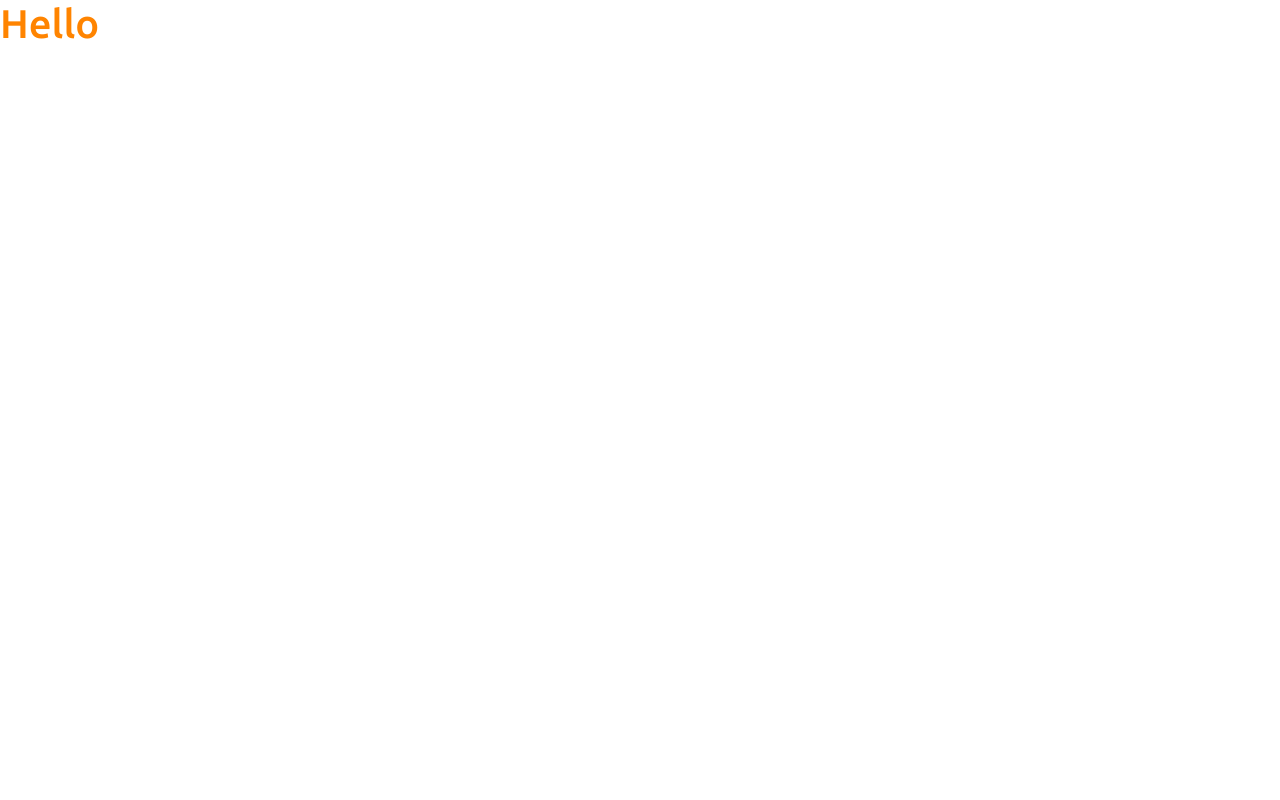
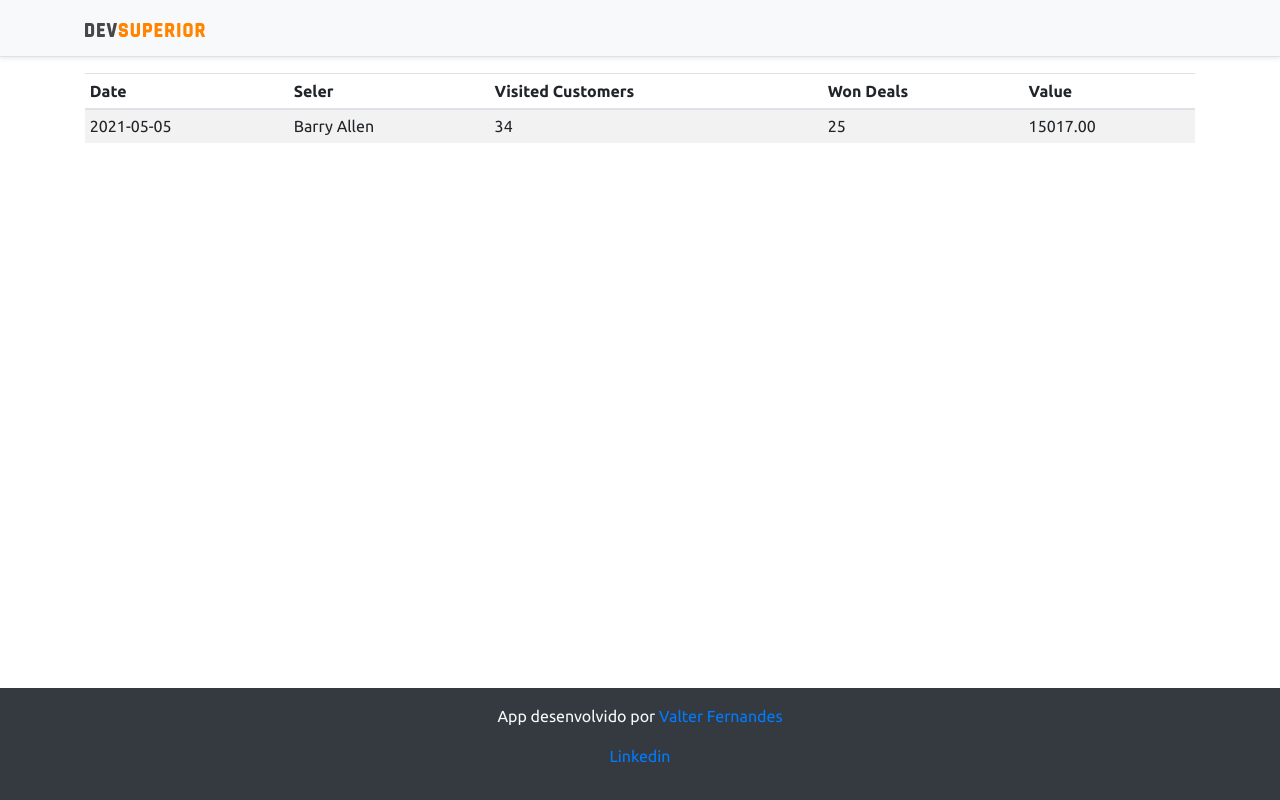
Before and after one commit to fpvalter/sales-dashboard, a React (Create React App) app in the folder frontend/: page / in a window 1280 px wide. Built offline with nearby package versions, Linux system fonts and the light colour scheme.

Commit message:
Basic statics components

```diff
--- a/frontend/src/App.tsx
+++ b/frontend/src/App.tsx
@@ -1,9 +1,16 @@
+import DataTable from "components/DataTable";
+import Footer from "components/Footer";
+import NavBar from "components/NavBar";
 
 function App() {
   return (
-    <div>
-      <h1 className="text-primary">Hello</h1>
-    </div>
+    <>
+      <NavBar />
+      <div className="container">
+        <DataTable />
+      </div>
+      <Footer/>
+    </>
   );
 }
 
--- /dev/null
+++ b/frontend/src/components/DataTable/index.tsx
@@ -0,0 +1,29 @@
+
+const DataTable = () => {
+    return (
+        <div className="table-responsive">
+            <table className="table table-striped table-sm">
+                <thead>
+                    <tr>
+                        <th>Date</th>
+                        <th>Seler</th>
+                        <th>Visited Customers</th>
+                        <th>Won Deals</th>
+                        <th>Value</th>
+                    </tr>
+                </thead>
+                <tbody>
+                    <tr>
+                        <td>2021-05-05</td>
+                        <td>Barry Allen</td>
+                        <td>34</td>
+                        <td>25</td>
+                        <td>15017.00</td>
+                    </tr>
+                </tbody>
+            </table>
+        </div>
+    );
+}
+
+export default DataTable;
--- /dev/null
+++ b/frontend/src/components/Footer/index.tsx
@@ -0,0 +1,12 @@
+const Footer = () => {
+    return (
+        <footer className="footer mt-auto py-3 bg-dark">
+            <div className="container">
+                <p className="text-light">App desenvolvido por <a href="https://github.com/fpvalter" target="_blank" rel="noreferrer">Valter Fernandes</a></p>
+                <p className="text-light"><a href="https://www.linkedin.com/in/valterpfernandes/" target="_blank" rel="noreferrer">Linkedin</a></p>
+            </div>
+        </footer>
+    );
+}
+
+export default Footer;
--- /dev/null
+++ b/frontend/src/components/NavBar/index.tsx
@@ -0,0 +1,15 @@
+import ImgDsDark from 'assets/img/ds-dark.svg';
+
+const NavBar = () => {
+    return (
+        <div className="d-flex flex-column flex-md-row align-items-center p-3 px-md-4 mb-3 bg-light border-bottom shadow-sm">
+            <div className="container">
+                <nav className="my-2 my-md-0 mr-md-3">
+                <img src={ImgDsDark} alt="DevSuperior" width="120" />
+                </nav>
+            </div>
+        </div>
+    );
+}
+
+export default NavBar;
```
Also changed, not shown: frontend/src/assets/img/ds-dark.svg (added).
